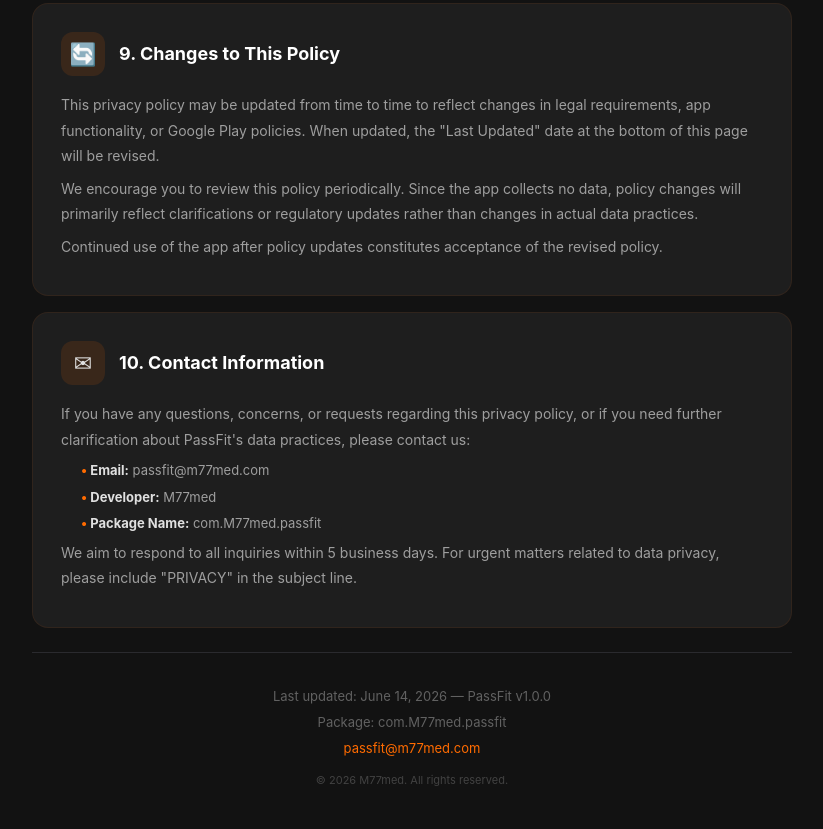
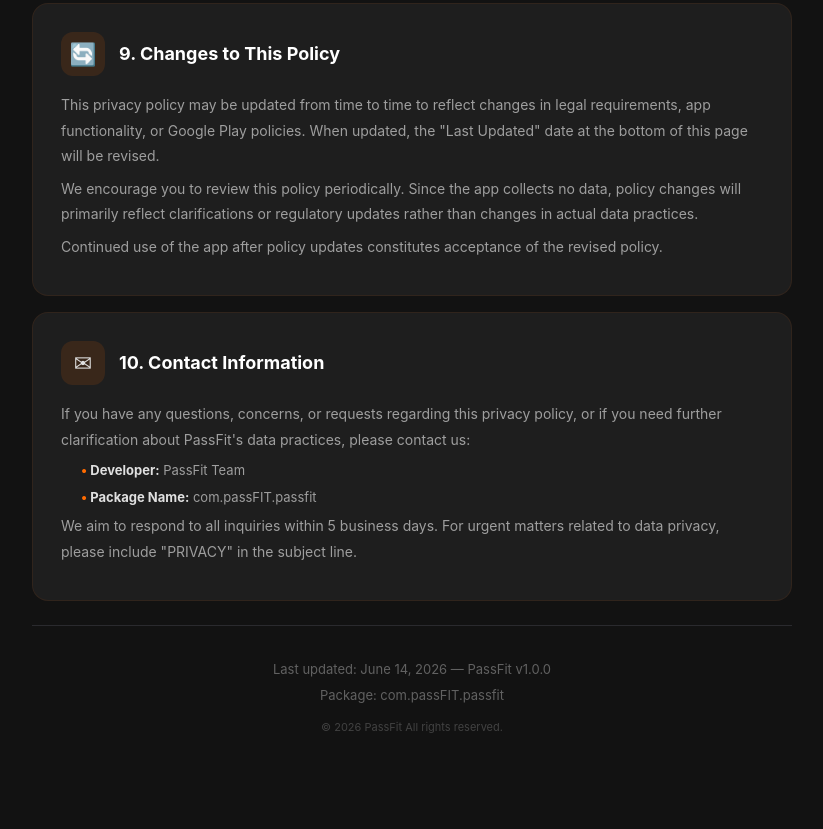
Before and after one commit to mohtahcr7/passFIT_policy, a plain HTML site: page index.html in a window 1280 px wide. Shown: the part 3970-4799 px from the top of the page, without its empty margins (228-1051 px from the left). Drawn offline with Linux system fonts and the light colour scheme.

Commit message:
Update index.html

```diff
--- a/index.html
+++ b/index.html
@@ -294,9 +294,9 @@
             </div>
             <p>If you have any questions, concerns, or requests regarding this privacy policy, or if you need further clarification about PassFit's data practices, please contact us:</p>
             <ul>
-                <li><strong>Email:</strong> passfit@m77med.com</li>
-                <li><strong>Developer:</strong> M77med</li>
-                <li><strong>Package Name:</strong> com.M77med.passfit</li>
+
+                <li><strong>Developer:</strong> PassFit Team</li>
+                <li><strong>Package Name:</strong> com.passFIT.passfit</li>
             </ul>
             <p>We aim to respond to all inquiries within 5 business days. For urgent matters related to data privacy, please include "PRIVACY" in the subject line.</p>
         </div>
@@ -304,9 +304,9 @@
         <!-- Footer -->
         <div class="footer">
             <p>Last updated: June 14, 2026 &mdash; PassFit v1.0.0</p>
-            <p>Package: com.M77med.passfit</p>
-            <p><a href="mailto:passfit@m77med.com">passfit@m77med.com</a></p>
-            <p style="margin-top: 12px; font-size: 11px; color: #424242;">&copy; 2026 M77med. All rights reserved.</p>
+            <p>Package: com.passFIT.passfit</p>
+
+            <p style="margin-top: 12px; font-size: 11px; color: #424242;">&copy; 2026 PassFit All rights reserved.</p>
         </div>
     </div>
 </body>
```
